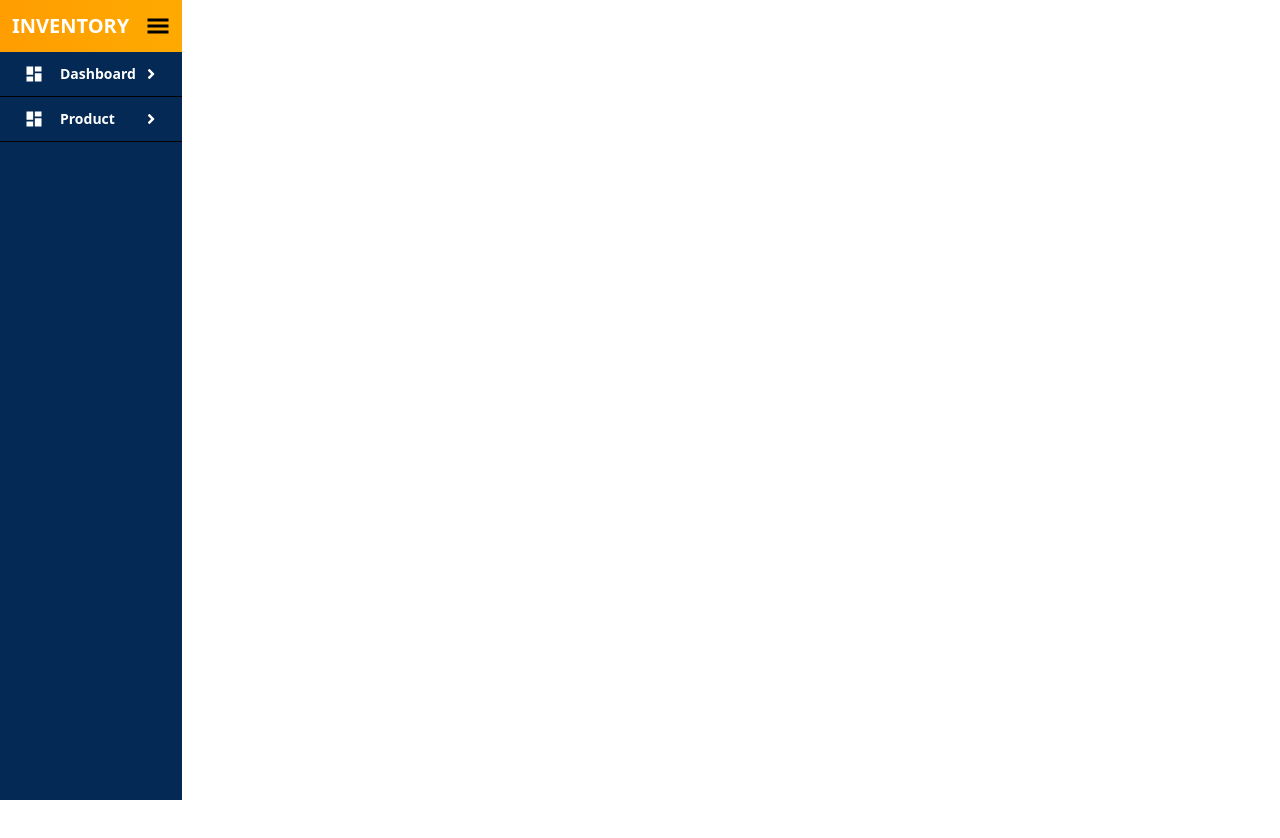
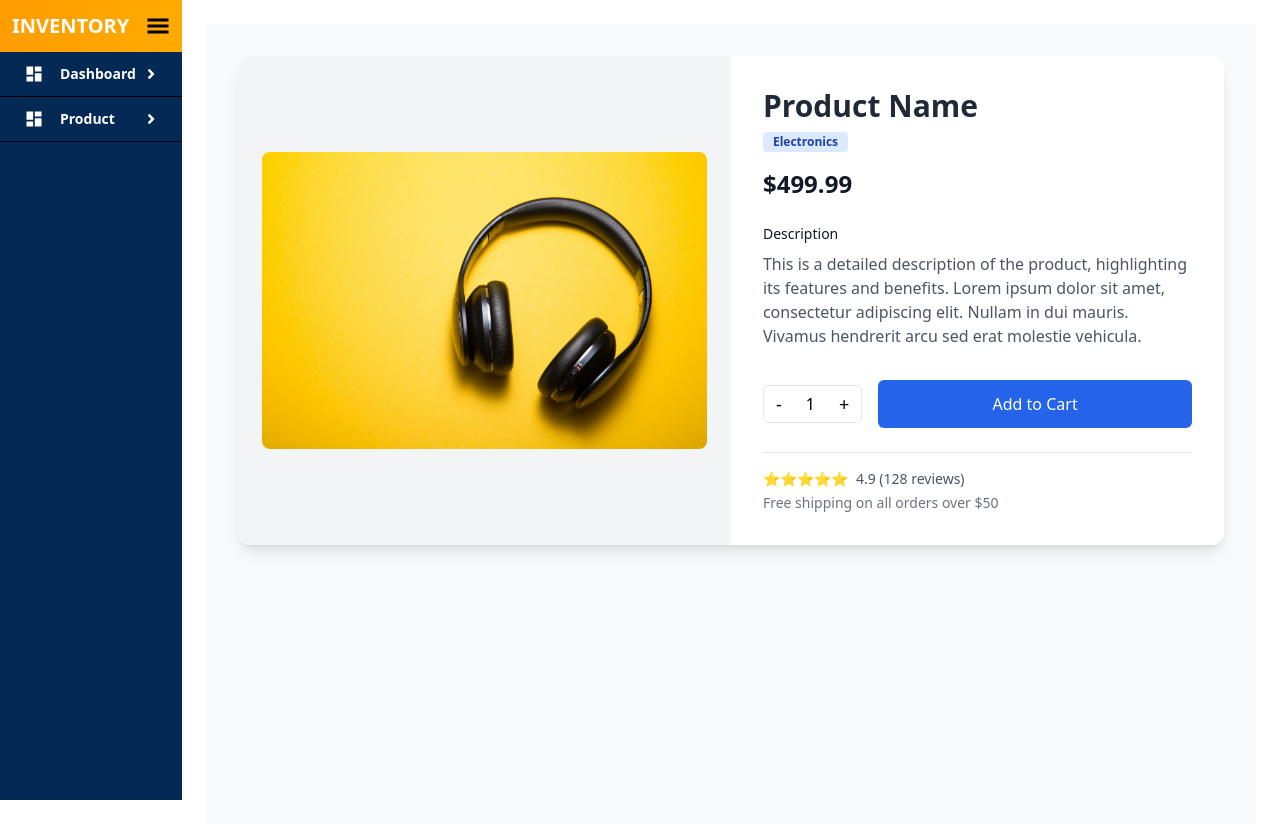
Before and after one commit to sadik131/admin, a React (Vite) app: page /details in a window 1280 px wide. Shown: the top 838 px of the page. Before the commit the page ends 800 px from the top, so only its background shows below. Built offline with nearby package versions, Linux system fonts and the light colour scheme.

Commit message:
product details page add

```diff
--- a/src/App.jsx
+++ b/src/App.jsx
@@ -7,6 +7,7 @@ import { Route, Routes } from 'react-router-dom';
 import Dashboard from './page/Dashboard.jsx';
 import AddProduct from './page/AddProduct.jsx';
 import AllProduct from './page/AllProduct.jsx';
+import Details from './page/Details.jsx';
 
 const App = () => {
   return (
@@ -19,6 +20,7 @@ const App = () => {
             <Route path="/" element={<Dashboard />} />
             <Route path="/add" element={<AddProduct />} />
             <Route path="/add/:productCode" element={<AddProduct />} />
+            <Route path="/details" element={<Details />} />
             <Route path="/all" element={<AllProduct />} />
           </Routes>
         </div>
--- a/src/components/TableRow.jsx
+++ b/src/components/TableRow.jsx
@@ -10,8 +10,7 @@ const TableRow = ({ data, index, statusColors = {} }) => {
   }
 
   const handleView = (productCode) => {
-    console.log("View clicked:", productCode);
-    // navigate(`/view-product/${productCode}`);
+     navigate(`/details`);
   };
 
   const handleDelete = (productCode) => {
@@ -51,7 +50,7 @@ const TableRow = ({ data, index, statusColors = {} }) => {
             className="text-base cursor-pointer hover:text-blue-500 transition duration-200"
           />
           <FaEye
-            onClick={() => handleClick(data.productCode)}
+            onClick={() => handleView(data.productCode)}
             className="text-base cursor-pointer hover:text-green-500 transition duration-200"
           />
           <MdDelete
--- /dev/null
+++ b/src/page/Details.jsx
@@ -0,0 +1,68 @@
+import React from 'react';
+import img from '../assets/product.jpg';
+
+function Details() {
+  return (
+    <div className="max-w-6xl mx-auto p-8 bg-gray-50 min-h-screen">
+      <div className="bg-white rounded-xl shadow-lg overflow-hidden">
+        <div className="md:flex">
+          {/* Product Image */}
+          <div className="md:w-1/2 p-6 flex items-center justify-center bg-gray-100">
+            <img
+              src={img}
+              alt="Product"
+              className="max-h-96 object-contain rounded-lg"
+            />
+          </div>
+
+          {/* Product Details */}
+          <div className="md:w-1/2 p-8">
+            <h1 className="text-3xl font-bold text-gray-800 mb-2">Product Name</h1>
+            <div className="flex items-center mb-4">
+              <span className="bg-blue-100 text-blue-800 text-xs font-semibold px-2.5 py-0.5 rounded">
+                Electronics
+              </span>
+            </div>
+
+            <div className="mb-6">
+              <span className="text-2xl font-bold text-gray-900">$499.99</span>
+              {false && ( // Example of a discount price
+                <span className="ml-2 text-sm text-gray-500 line-through">$599.99</span>
+              )}
+            </div>
+
+            <div className="mb-8">
+              <h3 className="text-sm font-medium text-gray-900">Description</h3>
+              <p className="mt-2 text-gray-600">
+                This is a detailed description of the product, highlighting its features and benefits.
+                Lorem ipsum dolor sit amet, consectetur adipiscing elit. Nullam in dui mauris.
+                Vivamus hendrerit arcu sed erat molestie vehicula.
+              </p>
+            </div>
+
+            <div className="flex items-center space-x-4 mb-6">
+              <div className="flex items-center border rounded-md">
+                <button className="px-3 py-1 text-lg font-medium">-</button>
+                <span className="px-3 py-1">1</span>
+                <button className="px-3 py-1 text-lg font-medium">+</button>
+              </div>
+              <button className="flex-1 px-6 py-3 bg-blue-600 text-white font-medium rounded-md hover:bg-blue-700 transition duration-200">
+                Add to Cart
+              </button>
+            </div>
+
+            <div className="border-t pt-4">
+              <div className="flex items-center text-sm text-gray-600 mb-1">
+                <span className="mr-2">⭐️⭐️⭐️⭐️⭐️</span>
+                <span>4.9 (128 reviews)</span>
+              </div>
+              <p className="text-sm text-gray-500">Free shipping on all orders over $50</p>
+            </div>
+          </div>
+        </div>
+      </div>
+    </div>
+  );
+}
+
+export default Details;
```
Also changed, not shown: src/assets/product.jpg (added).
